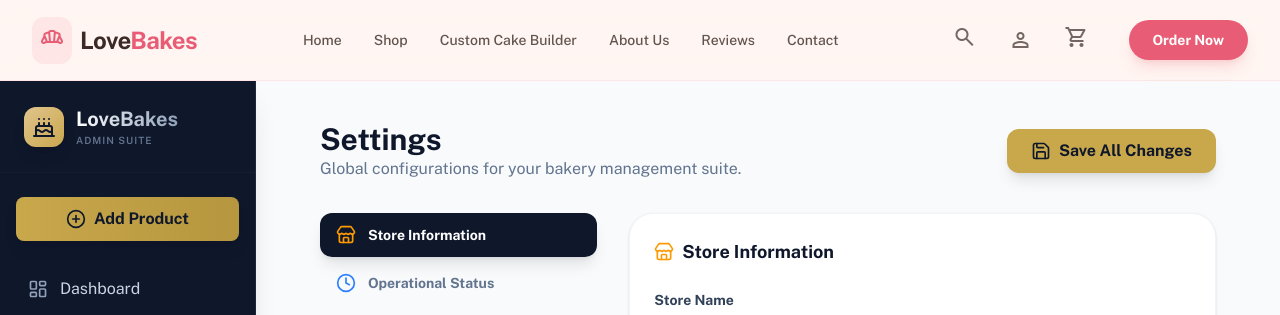
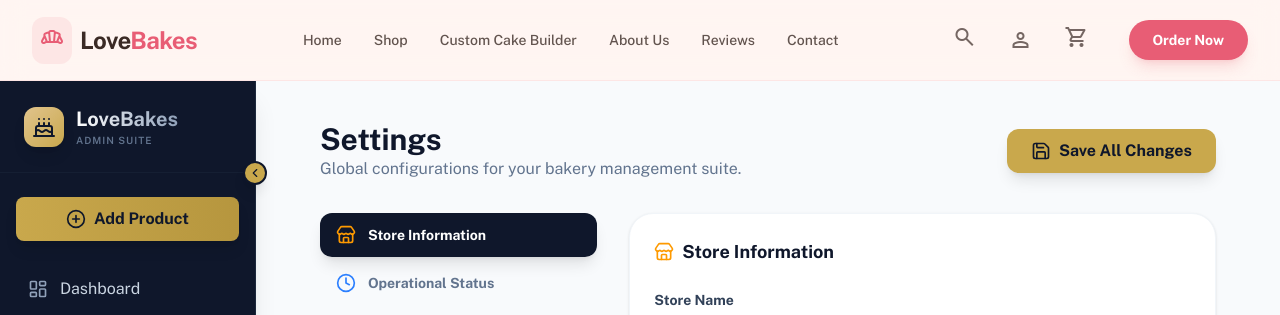
Before and after one commit to sysDrawnest/LoveBakes, a React (Vite) app in the folder frontend/: page /admin/settings in a window 1280 px wide. Shown: the top 315 px of the page. Built offline with nearby package versions, Linux system fonts and the light colour scheme.

Commit message:
nav bar issues

```diff
--- a/frontend/src/components/admin/Sidebar.jsx
+++ b/frontend/src/components/admin/Sidebar.jsx
@@ -1,4 +1,4 @@
-import React from 'react';
+import React, { useState } from 'react';
 import { NavLink, useNavigate } from 'react-router-dom';
 import {
     LayoutDashboard,
@@ -9,11 +9,14 @@ import {
     LogOut,
     PlusCircle,
     Cake,
-    Receipt
+    Receipt,
+    ChevronLeft,
+    ChevronRight
 } from 'lucide-react';
-import { motion } from 'framer-motion';
+import { motion, AnimatePresence } from 'framer-motion';
 
 const Sidebar = () => {
+    const [isCollapsed, setIsCollapsed] = useState(false);
     const navigate = useNavigate();
 
     const menuItems = [
@@ -26,39 +29,57 @@ const Sidebar = () => {
     ];
 
     const handleLogout = () => {
-        // Implement logout logic here
         console.log('Logging out...');
         navigate('/login');
     };
 
     return (
-        <div className="hidden lg:flex flex-col w-64 bg-slate-900 text-slate-300 h-screen sticky top-0 border-r border-slate-800 shadow-xl">
+        <motion.div
+            initial={false}
+            animate={{ width: isCollapsed ? 80 : 256 }}
+            className="hidden lg:flex flex-col bg-slate-900 text-slate-300 h-screen sticky top-0 border-r border-slate-800 shadow-xl transition-all duration-300 ease-in-out relative z-40"
+        >
+            {/* Toggle Button */}
+            <button
+                onClick={() => setIsCollapsed(!isCollapsed)}
+                className="absolute -right-3 top-20 w-6 h-6 bg-[#C9A84C] text-slate-900 rounded-full flex items-center justify-center shadow-lg hover:scale-110 transition-transform z-50 border-2 border-slate-900"
+            >
+                {isCollapsed ? <ChevronRight size={14} /> : <ChevronLeft size={14} />}
+            </button>
+
             {/* Brand Header */}
-            <div className="p-6 flex items-center gap-3 border-b border-slate-800/50">
-                <div className="w-10 h-10 bg-gradient-to-br from-[#E1C48C] to-[#C9A84C] rounded-xl flex items-center justify-center shadow-lg shadow-gold/20">
+            <div className={`p-6 flex items-center gap-3 border-b border-slate-800/50 overflow-hidden ${isCollapsed ? 'justify-center' : ''}`}>
+                <div className="flex-shrink-0 w-10 h-10 bg-gradient-to-br from-[#E1C48C] to-[#C9A84C] rounded-xl flex items-center justify-center shadow-lg shadow-gold/20">
                     <Cake className="text-slate-900 w-6 h-6" />
                 </div>
-                <div>
+                {!isCollapsed && (
+                    <motion.div
+                        initial={{ opacity: 0, x: -10 }}
+                        animate={{ opacity: 1, x: 0 }}
+                        className="whitespace-nowrap"
+                    >
                         <h2 className="text-xl font-bold bg-gradient-to-r from-white to-slate-400 bg-clip-text text-transparent">
                             LoveBakes
                         </h2>
                         <p className="text-[10px] uppercase tracking-widest text-slate-500 font-semibold">Admin Suite</p>
-                </div>
+                    </motion.div>
+                )}
             </div>
 
             {/* Quick Action */}
-            <div className="px-4 py-6">
+            <div className={`px-4 py-6 overflow-hidden ${isCollapsed ? 'flex justify-center' : ''}`}>
                 <button
                     onClick={() => navigate('/admin/products/add')}
-                    className="w-full flex items-center justify-center gap-2 bg-gradient-to-r from-[#C9A84C] to-[#B6963E] hover:from-[#B6963E] hover:to-[#A58531] text-slate-900 font-bold py-2.5 px-4 rounded-lg transition-all duration-300 shadow-lg shadow-gold/10 hover:shadow-gold/20 active:scale-95 group"
+                    className={`flex items-center justify-center gap-2 bg-gradient-to-r from-[#C9A84C] to-[#B6963E] hover:from-[#B6963E] hover:to-[#A58531] text-slate-900 font-bold rounded-lg transition-all duration-300 shadow-lg shadow-gold/10 hover:shadow-gold/20 active:scale-95 group ${isCollapsed ? 'w-10 h-10 p-0' : 'w-full py-2.5 px-4'}`}
+                    title={isCollapsed ? "Add Product" : ""}
                 >
                     <PlusCircle size={20} className="group-hover:rotate-90 transition-transform duration-300" />
-                    <span>Add Product</span>
+                    {!isCollapsed && <span className="whitespace-nowrap">Add Product</span>}
                 </button>
             </div>
 
             {/* Navigation Menu */}
-            <nav className="flex-1 px-3 space-y-1 overflow-y-auto custom-scrollbar">
+            <nav className="flex-1 px-3 space-y-1 overflow-y-auto custom-scrollbar overflow-x-hidden">
                 {menuItems.map((item) => (
                     <NavLink
                         key={item.path}
@@ -68,13 +89,23 @@ const Sidebar = () => {
                             ${isActive
                                 ? 'bg-gradient-to-r from-slate-800 to-transparent text-[#C9A84C] font-medium'
                                 : 'hover:bg-slate-800/50 hover:text-white'}
+                            ${isCollapsed ? 'justify-center px-0' : ''}
                         `}
+                        title={isCollapsed ? item.name : ""}
                     >
                         {({ isActive }) => (
                             <>
                                 <item.icon size={20} className={isActive ? 'text-[#C9A84C]' : 'text-slate-400 group-hover:text-white transition-colors'} />
-                                <span>{item.name}</span>
-                                {isActive && (
+                                {!isCollapsed && (
+                                    <motion.span
+                                        initial={{ opacity: 0 }}
+                                        animate={{ opacity: 1 }}
+                                        className="whitespace-nowrap"
+                                    >
+                                        {item.name}
+                                    </motion.span>
+                                )}
+                                {isActive && !isCollapsed && (
                                     <motion.div
                                         layoutId="activeNav"
                                         className="absolute left-0 w-1 h-6 bg-[#C9A84C] rounded-r-full"
@@ -83,6 +114,9 @@ const Sidebar = () => {
                                         transition={{ duration: 0.3 }}
                                     />
                                 )}
+                                {isActive && isCollapsed && (
+                                    <div className="absolute left-0 w-1 h-6 bg-[#C9A84C] rounded-r-full" />
+                                )}
                             </>
                         )}
                     </NavLink>
@@ -90,16 +124,17 @@ const Sidebar = () => {
             </nav>
 
             {/* Logout Button */}
-            <div className="p-4 border-t border-slate-800/50">
+            <div className={`p-4 border-t border-slate-800/50 overflow-hidden ${isCollapsed ? 'flex justify-center' : ''}`}>
                 <button
                     onClick={handleLogout}
-                    className="flex items-center gap-3 w-full px-4 py-3 rounded-xl text-slate-400 hover:bg-red-500/10 hover:text-red-400 transition-all duration-300 group"
+                    className={`flex items-center gap-3 rounded-xl text-slate-400 hover:bg-red-500/10 hover:text-red-400 transition-all duration-300 group ${isCollapsed ? 'w-10 h-10 justify-center' : 'w-full px-4 py-3'}`}
+                    title={isCollapsed ? "Logout" : ""}
                 >
                     <LogOut size={20} className="group-hover:-translate-x-1 transition-transform" />
-                    <span className="font-medium">Logout</span>
+                    {!isCollapsed && <span className="font-medium whitespace-nowrap">Logout</span>}
                 </button>
             </div>
-        </div>
+        </motion.div>
     );
 };
 
--- a/frontend/src/components/admin/TopNav.jsx
+++ b/frontend/src/components/admin/TopNav.jsx
@@ -10,7 +10,8 @@ import {
     Settings,
     LogOut,
     Cake,
-    PlusCircle
+    PlusCircle,
+    Receipt
 } from 'lucide-react';
 import { motion, AnimatePresence } from 'framer-motion';
 
@@ -22,6 +23,7 @@ const TopNav = () => {
         { name: 'Dashboard', icon: LayoutDashboard, path: '/admin/dashboard' },
         { name: 'Inventory', icon: Package, path: '/admin/products' },
         { name: 'Sales', icon: ShoppingCart, path: '/admin/orders' },
+        { name: 'Billing', icon: Receipt, path: '/admin/billing' },
         { name: 'Customers', icon: Users, path: '/admin/users' },
         { name: 'Settings', icon: Settings, path: '/admin/settings' },
     ];
```
Lines whose indentation alone changed are shown as unchanged.
